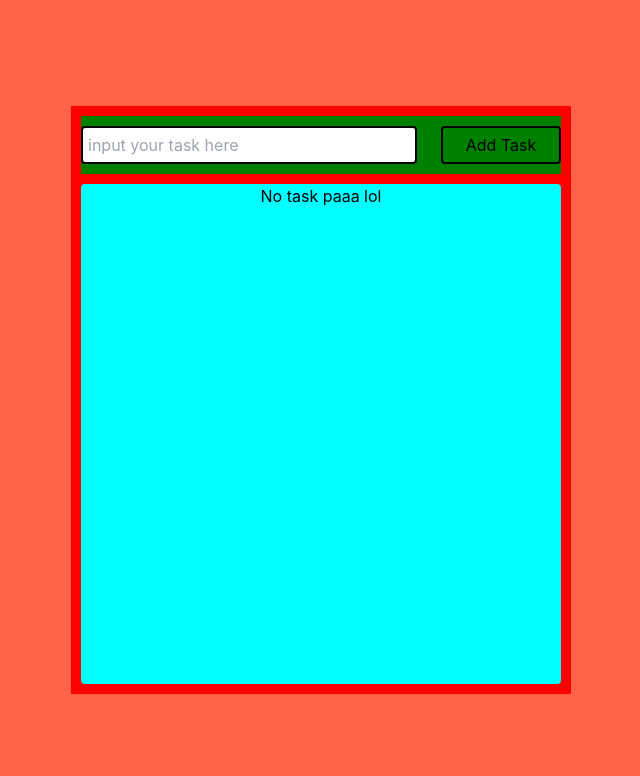
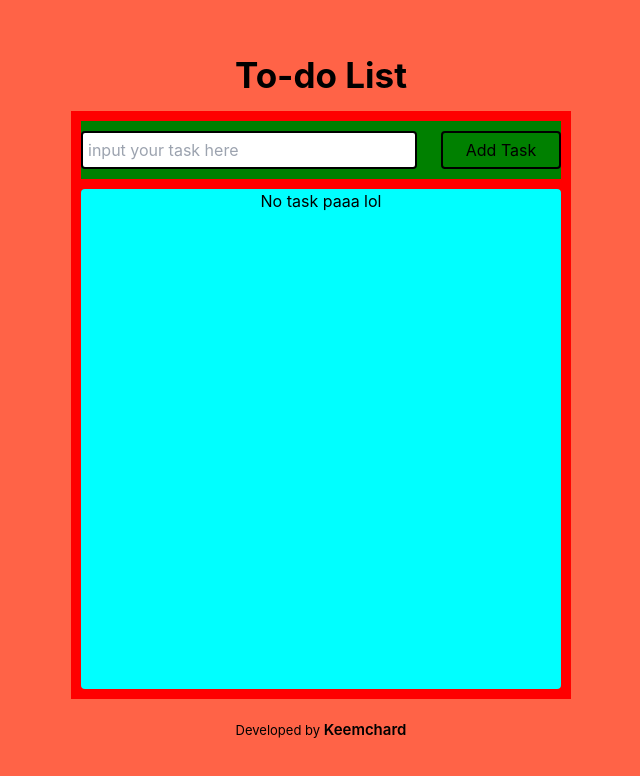
Before and after one commit to Keemchard/NARA, a React (Create React App) app: page / in a window 1280 px wide. Shown: the top 776 px of the page, without its empty margins (319-959 px from the left). Built offline with nearby package versions, Linux system fonts and the light colour scheme.

Commit message:
add footer and header

```diff
--- a/src/App.tsx
+++ b/src/App.tsx
@@ -1,6 +1,8 @@
 import React, { FormEvent, useState } from "react";
 // import logo from "./logo.svg";
 import "./App.css";
+import Footer from "./components/Footer";
+import Header from "./components/Header";
 import TodoList from "./components/TodoList";
 import { TodoModel } from "./Types/TodoModel";
 
@@ -43,6 +45,7 @@ function App() {
 
   return (
     <div className="main-con h-[100vh] bg-[tomato] flex flex-col items-center justify-center">
+      <Header />
       <div className="todo-con bg-[red] w-[500px] p-[10px]">
         <div className="form-con bg-[green]  mb-[10px] pt-[10px] pb-[10px]">
           <form onSubmit={addTodo} className="w-[100%] flex justify-between">
@@ -71,6 +74,7 @@ function App() {
           />
         </div>
       </div>
+      <Footer />
     </div>
   );
 }
--- a/src/components/Footer.tsx
+++ b/src/components/Footer.tsx
@@ -1,7 +1,14 @@
 import React from "react";
 
 const Footer = () => {
-  return <div>Footer</div>;
+  return (
+    <div className="m-[20px]">
+      <p className="text-[13px]">
+        Developed by{" "}
+        <span className="font-semibold text-[15px]">Keemchard</span>
+      </p>
+    </div>
+  );
 };
 
 export default Footer;
--- /dev/null
+++ b/src/components/Header.tsx
@@ -0,0 +1,11 @@
+import React from "react";
+
+const Header = () => {
+  return (
+    <div className="m-[10px]  ">
+      <p className="font-bold text-[35px]">To-do List</p>
+    </div>
+  );
+};
+
+export default Header;
--- a/src/components/Hedaer.tsx
+++ /dev/null
@@ -1,7 +0,0 @@
-import React from "react";
-
-const Hedaer = () => {
-  return <div>Hedaer</div>;
-};
-
-export default Hedaer;
--- a/src/components/TodoButton.tsx
+++ b/src/components/TodoButton.tsx
@@ -13,7 +13,7 @@ const TodoButton = ({
 }: buttonModel) => {
   return (
     <button
-      className="rounded border-[2px] border-solid border-[black] w-[60px] pt-[3px] pb-[3px]"
+      className="rounded border-[2px] border-solid border-[black] w-[100%] pt-[3px] pb-[3px] mr-[3px]"
       style={{ backgroundColor: `${buttonColor}` }}
       onClick={() => {
         buttonFunction();
--- a/src/index.css
+++ b/src/index.css
@@ -21,3 +21,19 @@ code {
   margin: 0;
   box-sizing: border-box;
 }
+
+::-webkit-scrollbar {
+  width: 5px;
+}
+
+::-webkit-scrollbar-track {
+  background: #f1f1f1;
+}
+
+::-webkit-scrollbar-thumb {
+  background: #888;
+}
+
+::-webkit-scrollbar-thumb:hover {
+  background: #555;
+}
```
